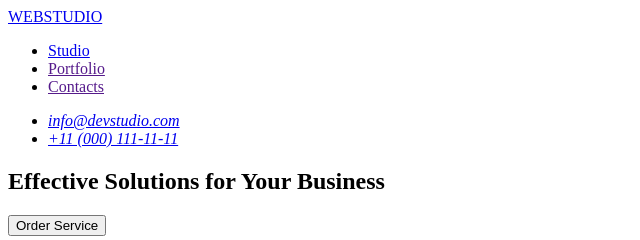
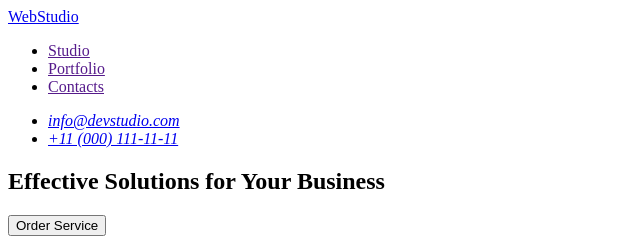
Before and after one commit to Djuliia/goit-homework-01, a plain HTML site: page index.html in a window 1280 px wide. Shown: the top 240 px of the page, 0-640 px from the left. Drawn offline with Linux system fonts and the light colour scheme.

Commit message:
Update index.html

```diff
--- a/index.html
+++ b/index.html
@@ -10,9 +10,9 @@
     <!-- Header -->
     <header>
       <nav>
-        <a href="./index.html">WEBSTUDIO</a>
+        <a href="./index.html">WebStudio</a>
         <ul>
-          <li><a href="./index.html">Studio</a> </li>
+          <li><a href="">Studio</a> </li>
           <li><a href="">Portfolio</a></li>
           <li><a href="">Contacts</a></li>
         </ul>
@@ -107,7 +107,7 @@
     </main>
     <!-- Footer -->
     <footer>
-      <a href="./index.html">WEBSTUDIO</a>
+      <a href="./index.html">WebStudio</a>
       <p>
         Increase the flow of customers and sales for your business with digital
         marketing &amp; growth solutions.
```
